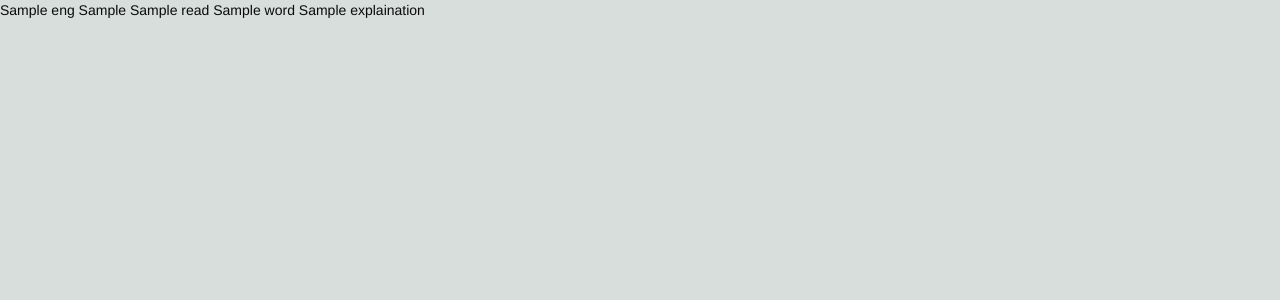
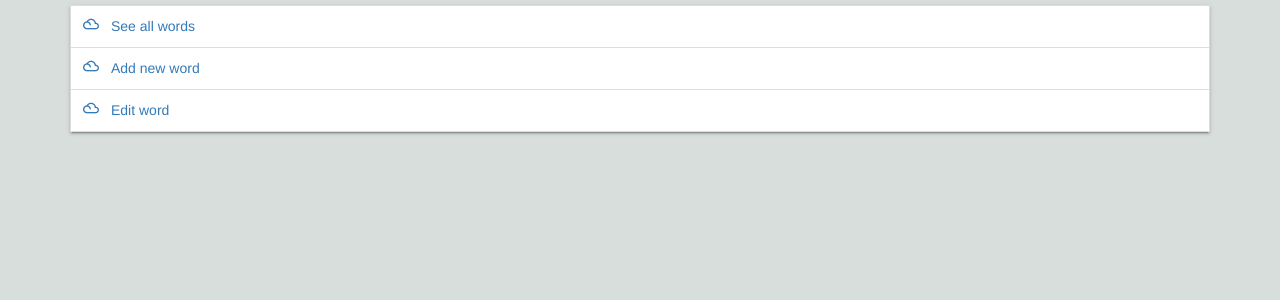
Before and after one commit to MrColorado35/pol_speak, a Flask app: page /admin.html in a window 1280 px wide. Shown: the top 300 px of the page. Run offline with Flask 2, Linux system fonts and the light colour scheme; a database or web service that is not in the repository returns one stand-in record (values such as "Sample title"); some libraries are stand-ins or nearby versions.

Commit message:
more structure changes introduced

```diff
--- a/app.py
+++ b/app.py
@@ -26,7 +26,12 @@ def user():
 
 @app.route('/admin.html')
 def admin():
-    return render_template("admin.html", words=mongo.db.words.find())
+    return render_template("admin.html")
+
+@app.route('/all_words.html')
+def all_words():
+
+    return render_template("all_words.html",     words=mongo.db.words.find())
 
 
 if __name__ == '__main__':
--- a/templates/admin.html
+++ b/templates/admin.html
@@ -1,13 +1,23 @@
+<!-- Admins will be allowed to perform all CRUD actions in our database -->
+
 {% extends 'base.html' %}
 {% block content %}
-
-    {% for word in words %}
-        {{ word.eng }}
-        {{ word.pl }}
-        {{ word.read }}
-        {{ word.cat_name }}
-        {{ word.explaination }}
+      <ul class="collapsible" data-collapsible="accordion">
+    <li>
+        <a href="{{url_for('all_words')}}"><div class="collapsible-header">
+        <i class="material-icons">filter_drama</i>See all words</div>
+        </a>
+    </li>
+    <li>
+        <a href="add_word"><div class="collapsible-header">
+        <i class="material-icons">filter_drama</i>Add new word</div>
+        </a>    </li>
+    <li>
+        <a href="edit_word"><div class="collapsible-header">
+        <i class="material-icons">filter_drama</i>Edit word</div>
+        </a>
+    </li>
+  </ul>
 
 
-    {% endfor %}
 {% endblock %}
--- a/templates/base.html
+++ b/templates/base.html
@@ -4,22 +4,31 @@
 <meta charset="UTF-8">
 <meta name="viewport" content="width=device-width, initial-scale=1.0">
 <meta http-equiv="X-UA-Compatible" content="ie=edge">
+<!-- Import jQuery -->
 <script
   src="https://code.jquery.com/jquery-3.5.1.js"
   integrity="sha256-QWo7LDvxbWT2tbbQ97B53yJnYU3WhH/C8ycbRAkjPDc="
   crossorigin="anonymous"></script>
+  <!-- Import CSS from Bootstrap, Font-awesome and Materialize -->
 <link rel="stylesheet"  href="https://cdnjs.cloudflare.com/ajax/libs/materialize/0.100.2/css/materialize.min.css">
 <link rel="stylesheet" href="https://cdnjs.cloudflare.com/ajax/libs/twitter-bootstrap/3.3.7/css/bootstrap.min.css">
 <link rel="stylesheet" href="https://cdnjs.cloudflare.com/ajax/libs/font-awesome/5.13.0/css/all.min.css">
+<!--Import Google Icon Font-->
+<link href="https://fonts.googleapis.com/icon?family=Material+Icons" rel="stylesheet">
+<!-- Import embedded CSS -->
 <link rel="stylesheet" href="../static/css/style.css">
 <title>Pol_speak. Learn few useful Polish words</title>
 </head>
 <body>
-{% block content %}
+    <div class="container">
+        {% block content %}
 
 
-{% endblock %}
-<script src="https://cdnjs.cloudflare.com/ajax/libs/jquery/3.5.1/jquery.min.js"></script>
+        {% endblock %}
+    </div>
+<!-- Import JavaScript -->
+<!-- <script src="https://cdnjs.cloudflare.com/ajax/libs/jquery/3.5.1/jquery.min.js"></script> -->
 <script src="https://cdnjs.cloudflare.com/ajax/libs/twitter-bootstrap/3.3.7/js/bootstrap.min.js"></script>
+<script src="https://cdnjs.cloudflare.com/ajax/libs/materialize/0.100.2/js/materialize.min.js"></script>
 </body>
 </html>
--- a/templates/index.html
+++ b/templates/index.html
@@ -1,3 +1,7 @@
+<!-- The main page on which we start our journey as for now.
+    Later on, before publishing the app to first users, I'm going to disable the "Admin" button,
+    to avoid potential acts of vandalisms etc. -->
+
 {% extends 'base.html' %}
 {% block content %}
 
```
Also changed, not shown: templates/all_words.html (added, +20 -0 lines), templates/user.html (+11 -3 lines).
